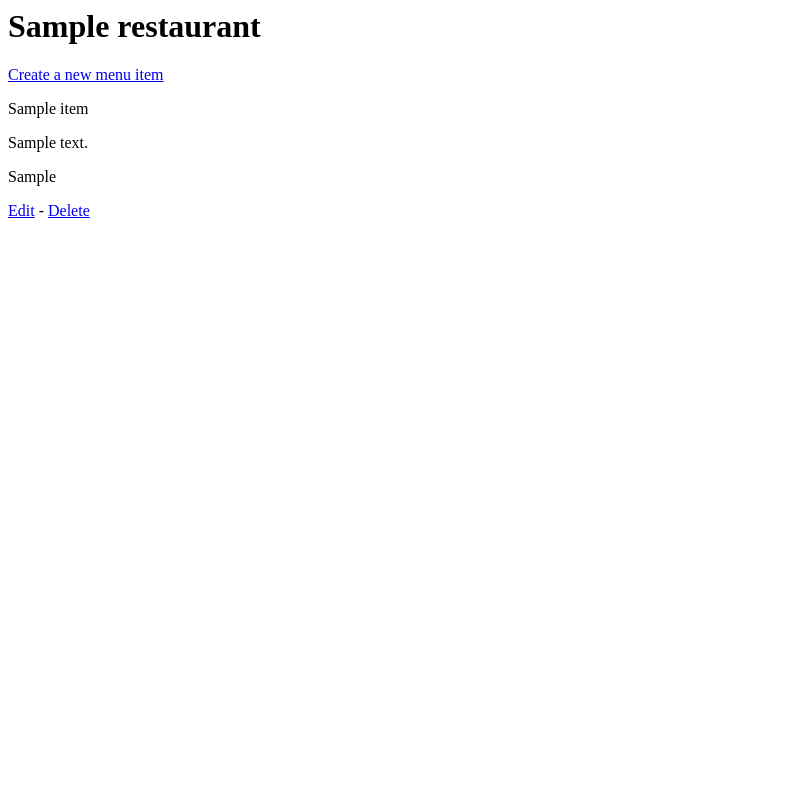
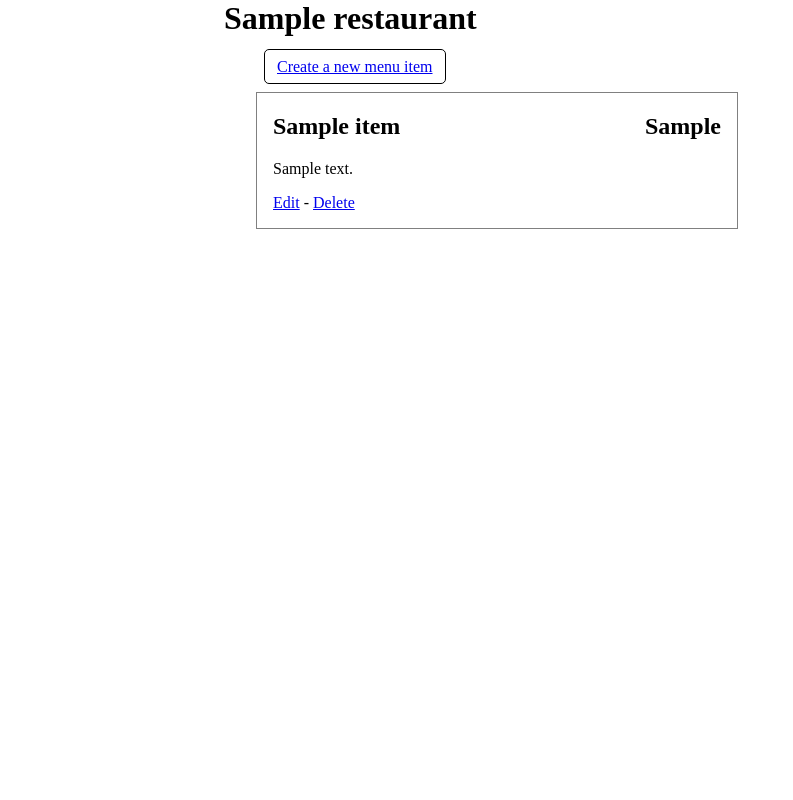
Before and after one commit to GabrielMajeri/restaurant-menu-app, a Flask app: page /restaurant/1/ in a window 1280 px wide. Shown: the whole page, without its empty margins (0-793 px from the left). Run offline with Flask 2, Linux system fonts and the light colour scheme; tables that the repository leaves empty hold one stand-in row (values such as "Sample post").

Commit message:
Add some styling

```diff
--- /dev/null
+++ b/static/style.css
@@ -0,0 +1,31 @@
+body {
+  max-width: 52rem;
+  margin: auto;
+}
+
+.create-button {
+  padding: 0.5rem 0.75rem;
+  border: 1px solid black;
+  border-radius: 5px;
+  margin-left: 2.5rem;
+}
+
+.menu-item {
+  border: 1px solid gray;
+  padding: 0 1rem;
+}
+
+@media (min-width: 30rem) {
+  .menu-item {
+    margin: 0 auto 0 2rem;
+    max-width: 28rem;
+  }
+}
+
+.menu-item h2 {
+  display: flex;
+}
+
+.menu-item h2 span {
+  margin-left: auto;
+}
--- a/templates/menu.html
+++ b/templates/menu.html
@@ -1,4 +1,8 @@
 <html>
+  <head>
+    <meta name="viewport" content="width=device-width, initial-scale=1" />
+    <link rel="stylesheet" href="{{url_for('static', filename='style.css')}}" />
+  </head>
   <body>
     <h1>{{ restaurant.name }}</h1>
 
@@ -18,16 +22,16 @@
             restaurant_id=restaurant.id
           )
         }}"
+        class="create-button"
       >
         Create a new menu item
       </a>
     </p>
 
     {% for i in items %}
-    <div>
-      <p>{{i.name}}</p>
+    <div class="menu-item">
+      <h2>{{i.name}} <span>{{i.price}}</span></h2>
       <p>{{i.description}}</p>
-      <p>{{i.price}}</p>
       <p>
         <a
           href="{{
```
Also changed, not shown: 1 other file.
